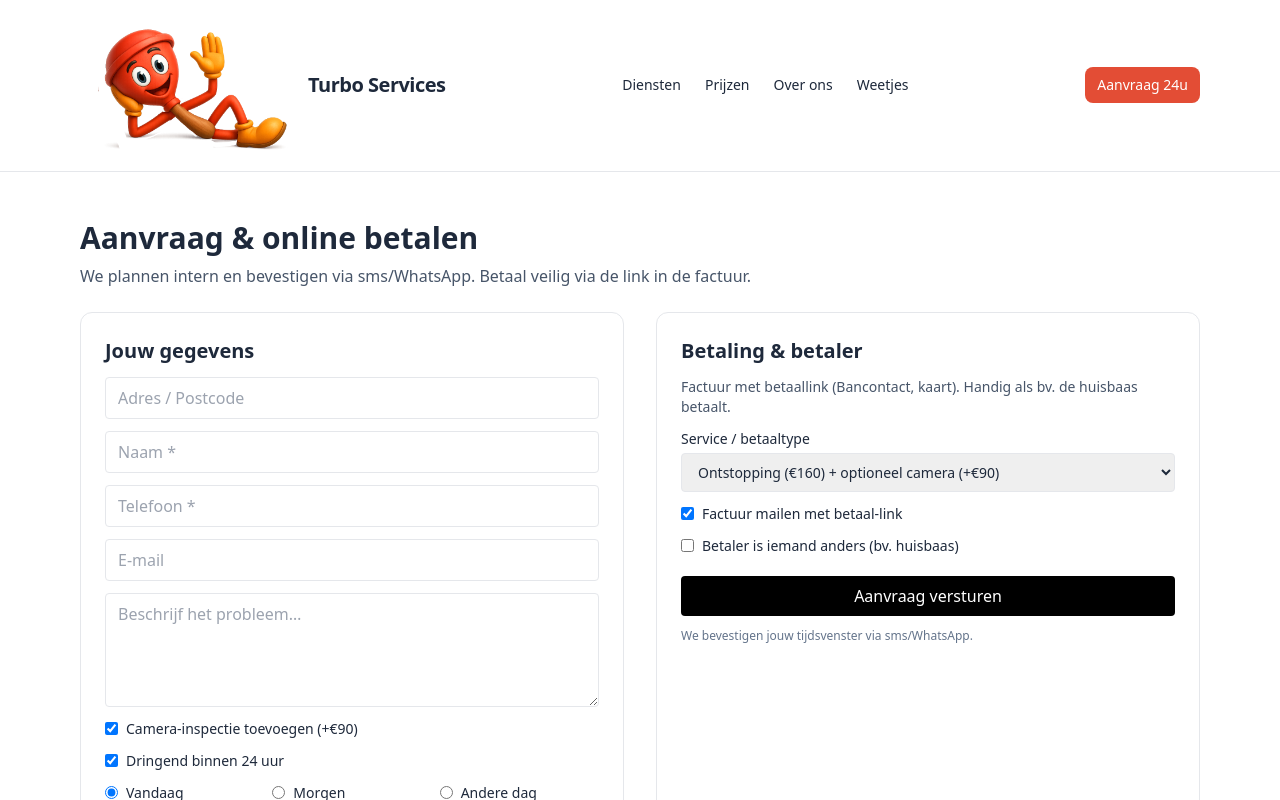
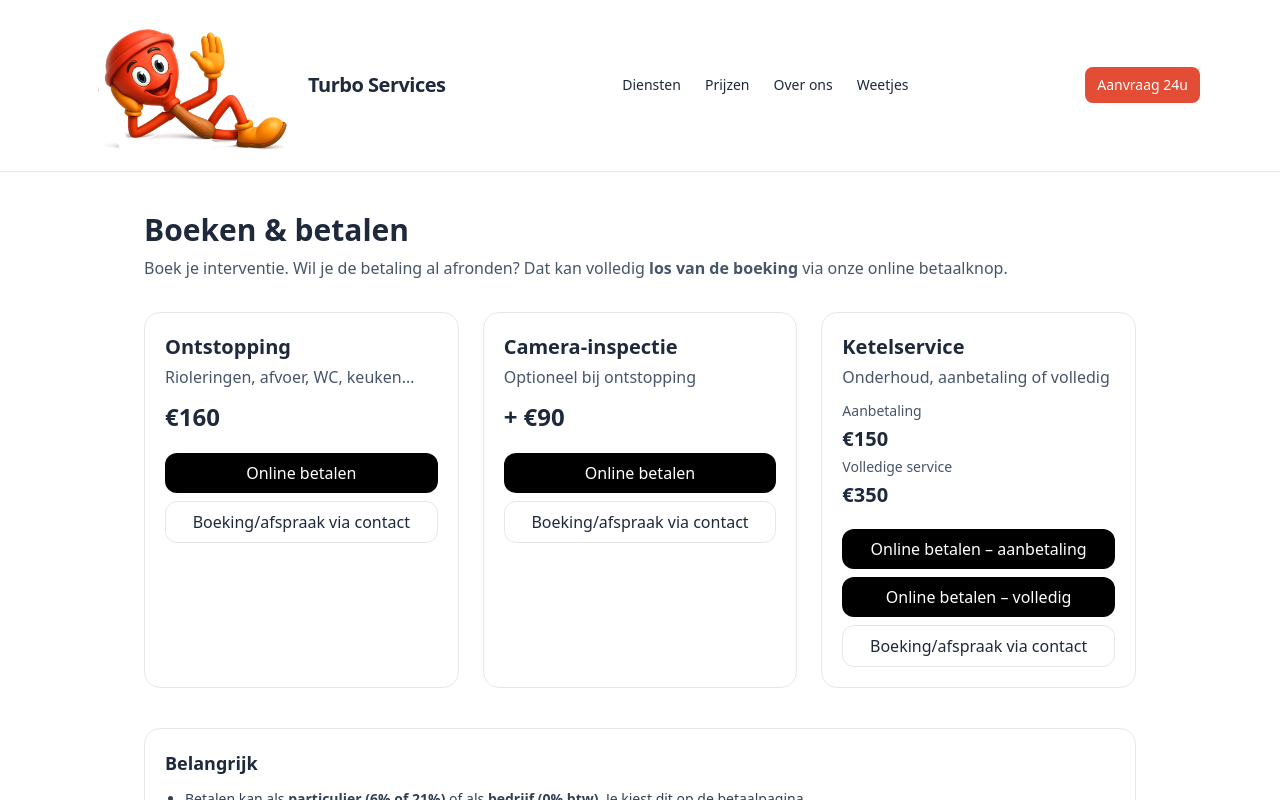
Before and after one commit to Turbo-89/turboservices, a Next.js app: page /boeken in a window 1280 px wide. Shown: the top 800 px of the page. Built offline with nearby package versions, Linux system fonts and the light colour scheme.

Commit message:
Update page.tsx

```diff
--- a/app/boeken/page.tsx
+++ b/app/boeken/page.tsx
@@ -1,168 +1,105 @@
-'use client';
-import { useState } from 'react';
+export const metadata = {
+  title: 'Boeken – Turbo Services',
+  description:
+    'Plan je interventie en rond (optioneel) meteen de online betaling af. Ontstopping, camera-inspectie en ketelservice.',
+};
 
-type Window = 'vandaag'|'morgen'|'andere';
-type DayPart = 'ochtend'|'namiddag'|'avond';
-type ServiceType = 'ontstopping'|'ketel_aanbetaling'|'ketel_volledig';
+export default function BoekenPage() {
+  return (
+    <main className="mx-auto max-w-5xl px-4 py-10">
+      <header className="mb-8">
+        <h1 className="text-3xl font-bold">Boeken & betalen</h1>
+        <p className="mt-2 text-slate-600">
+          Boek je interventie. Wil je de betaling al afronden? Dat kan volledig <strong>los van de boeking</strong> via onze online betaalknop.
+        </p>
+      </header>
 
-export default function Aanvraag(){
-  const [address,setAddress]=useState('');
-  const [contactName,setContactName]=useState('');
-  const [phone,setPhone]=useState('');
-  const [email,setEmail]=useState('');
-  const [desc,setDesc]=useState('');
-  const [urgent,setUrgent]=useState(true);
-  const [windowChoice,setWindowChoice]=useState<Window>('vandaag');
-  const [date,setDate]=useState('');
-  const [dayPart,setDayPart]=useState<DayPart>('ochtend');
-  const [withCamera,setWithCamera]=useState(true);
-  const [payerDiff,setPayerDiff]=useState(false);
-  const [payerName,setPayerName]=useState('');
-  const [payerEmail,setPayerEmail]=useState('');
-  const [sendPaylink,setSendPaylink]=useState(true);
-  const [serviceType,setServiceType]=useState<ServiceType>('ontstopping');
+      {/* Kaarten met diensten + prijsindicatie + betaallink */}
+      <section className="grid gap-6 md:grid-cols-3">
+        {/* Ontstopping */}
+        <article className="rounded-2xl border p-5">
+          <h2 className="text-xl font-semibold">Ontstopping</h2>
+          <p className="mt-1 text-slate-600">Rioleringen, afvoer, WC, keuken…</p>
+          <div className="mt-3 text-2xl font-bold">€160</div>
+          <div className="mt-5 flex flex-col gap-2">
+            <a
+              href="/betalen?amount=160&description=Ontstopping%20interventie"
+              className="inline-flex items-center justify-center rounded-xl bg-black px-4 py-2 text-white hover:opacity-90"
+            >
+              Online betalen
+            </a>
+            <a
+              href="/over-ons#contact"
+              className="inline-flex items-center justify-center rounded-xl border px-4 py-2 hover:bg-slate-50"
+            >
+              Boeking/afspraak via contact
+            </a>
+          </div>
+        </article>
 
-  const [submitted,setSubmitted]=useState<any>(null);
-  const [loading,setLoading]=useState(false);
-  const [error,setError]=useState<string|null>(null);
+        {/* Camera-inspectie */}
+        <article className="rounded-2xl border p-5">
+          <h2 className="text-xl font-semibold">Camera-inspectie</h2>
+          <p className="mt-1 text-slate-600">Optioneel bij ontstopping</p>
+          <div className="mt-3 text-2xl font-bold">+ €90</div>
+          <div className="mt-5 flex flex-col gap-2">
+            <a
+              href="/betalen?amount=90&description=Camera-inspectie"
+              className="inline-flex items-center justify-center rounded-xl bg-black px-4 py-2 text-white hover:opacity-90"
+            >
+              Online betalen
+            </a>
+            <a
+              href="/over-ons#contact"
+              className="inline-flex items-center justify-center rounded-xl border px-4 py-2 hover:bg-slate-50"
+            >
+              Boeking/afspraak via contact
+            </a>
+          </div>
+        </article>
 
-  async function onSubmit(e: React.FormEvent) {
-    e.preventDefault();
-    setError(null);
+        {/* Ketelservice */}
+        <article className="rounded-2xl border p-5">
+          <h2 className="text-xl font-semibold">Ketelservice</h2>
+          <p className="mt-1 text-slate-600">Onderhoud, aanbetaling of volledig</p>
+          <div className="mt-3 space-y-1">
+            <div className="text-sm text-slate-600">Aanbetaling</div>
+            <div className="text-xl font-semibold">€150</div>
+            <div className="text-sm text-slate-600 mt-2">Volledige service</div>
+            <div className="text-xl font-semibold">€350</div>
+          </div>
+          <div className="mt-5 flex flex-col gap-2">
+            <a
+              href="/betalen?amount=150&description=Ketel%20–%20aanbetaling"
+              className="inline-flex items-center justify-center rounded-xl bg-black px-4 py-2 text-white hover:opacity-90"
+            >
+              Online betalen – aanbetaling
+            </a>
+            <a
+              href="/betalen?amount=350&description=Ketel%20–%20volledige%20service"
+              className="inline-flex items-center justify-center rounded-xl bg-black px-4 py-2 text-white hover:opacity-90"
+            >
+              Online betalen – volledig
+            </a>
+            <a
+              href="/over-ons#contact"
+              className="inline-flex items-center justify-center rounded-xl border px-4 py-2 hover:bg-slate-50"
+            >
+              Boeking/afspraak via contact
+            </a>
+          </div>
+        </article>
+      </section>
 
-    if(!contactName.trim()) return setError('Vul je naam in.');
-    if(!phone.trim()) return setError('Vul je telefoonnummer in.');
-
-    const payload={
-      address,contactName,phone,email,desc,urgent,withCamera,
-      window:windowChoice,
-      date:windowChoice==='andere'?date:null,
-      dayPart,
-      payer:payerDiff?{name:payerName,email:payerEmail}:null,
-      sendPaylink,
-      serviceType
-    };
-
-    setLoading(true);
-    try{
-      const res = await fetch('/api/request',{
-        method:'POST',
-        headers:{'Content-Type':'application/json'},
-        body: JSON.stringify(payload)
-      });
-      const data = await res.json();
-      if(!res.ok) throw new Error(data?.error || 'Serverfout');
-
-      setSubmitted(data);
-
-      // reset
-      setAddress(''); setContactName(''); setPhone(''); setEmail('');
-      setDesc(''); setUrgent(true); setWindowChoice('vandaag'); setDate('');
-      setDayPart('ochtend'); setWithCamera(true); setPayerDiff(false);
-      setPayerName(''); setPayerEmail(''); setSendPaylink(true); setServiceType('ontstopping');
-    }catch(err:any){
-      setError(err?.message || 'Er ging iets mis. Probeer opnieuw of bel ons.');
-    }finally{
-      setLoading(false);
-    }
-  }
-
-  return (
-    <section className="container py-12">
-      <h1 className="text-3xl font-bold mb-2">Aanvraag & online betalen</h1>
-      <p className="mb-6 text-slate-600">
-        We plannen intern en bevestigen via sms/WhatsApp. Betaal veilig via de link in de factuur.
-      </p>
-
-      {!submitted && (
-        <form onSubmit={onSubmit} className="grid md:grid-cols-2 gap-8">
-          {error && <div className="md:col-span-2 rounded border border-red-200 bg-red-50 px-3 py-2 text-sm text-red-800">{error}</div>}
-
-          <div className="border rounded-xl p-6">
-            <h2 className="text-xl font-semibold mb-3">Jouw gegevens</h2>
-            <div className="grid gap-3">
-              <input className="border px-3 py-2 rounded" placeholder="Adres / Postcode" value={address} onChange={e=>setAddress(e.target.value)}/>
-              <input className="border px-3 py-2 rounded" placeholder="Naam *" value={contactName} onChange={e=>setContactName(e.target.value)}/>
-              <input className="border px-3 py-2 rounded" placeholder="Telefoon *" value={phone} onChange={e=>setPhone(e.target.value)}/>
-              <input className="border px-3 py-2 rounded" placeholder="E-mail" value={email} onChange={e=>setEmail(e.target.value)}/>
-              <textarea className="border px-3 py-2 rounded" rows={4} placeholder="Beschrijf het probleem…" value={desc} onChange={e=>setDesc(e.target.value)} />
-              <label className="flex items-center gap-2 text-sm">
-                <input type="checkbox" checked={withCamera} onChange={e=>setWithCamera(e.target.checked)} /> Camera-inspectie toevoegen (+€90)
-              </label>
-              <label className="flex items-center gap-2 text-sm">
-                <input type="checkbox" checked={urgent} onChange={e=>setUrgent(e.target.checked)} /> Dringend binnen 24 uur
-              </label>
-
-              <div className="grid md:grid-cols-3 gap-2 text-sm">
-                <label className="flex items-center gap-2"><input type="radio" name="win" checked={windowChoice==='vandaag'} onChange={()=>setWindowChoice('vandaag')}/> Vandaag</label>
-                <label className="flex items-center gap-2"><input type="radio" name="win" checked={windowChoice==='morgen'} onChange={()=>setWindowChoice('morgen')}/> Morgen</label>
-                <label className="flex items-center gap-2"><input type="radio" name="win" checked={windowChoice==='andere'} onChange={()=>setWindowChoice('andere')}/> Andere dag</label>
-              </div>
-
-              {windowChoice==='andere' && (
-                <div className="grid grid-cols-2 gap-2">
-                  <input type="date" className="border px-3 py-2 rounded" value={date} onChange={e=>setDate(e.target.value)} />
-                  <select className="border px-3 py-2 rounded" value={dayPart} onChange={e=>setDayPart(e.target.value as DayPart)}>
-                    <option value="ochtend">Ochtend</option>
-                    <option value="namiddag">Namiddag</option>
-                    <option value="avond">Avond</option>
-                  </select>
-                </div>
-              )}
-            </div>
-          </div>
-
-          <div className="border rounded-xl p-6">
-            <h2 className="text-xl font-semibold mb-3">Betaling & betaler</h2>
-            <p className="text-sm text-slate-600 mb-3">Factuur met betaallink (Bancontact, kaart). Handig als bv. de huisbaas betaalt.</p>
-            <div className="grid gap-3">
-              <label className="grid gap-1 text-sm">
-                <span>Service / betaaltype</span>
-                <select className="border px-3 py-2 rounded" value={serviceType} onChange={e=>setServiceType(e.target.value as ServiceType)}>
-                  <option value="ontstopping">Ontstopping (€160) + optioneel camera (+€90)</option>
-                  <option value="ketel_aanbetaling">Ketel – aanbetaling (bv. €500)</option>
-                  <option value="ketel_volledig">Ketel – volledig bedrag (bv. €3.500)</option>
-                </select>
-              </label>
-
-              <label className="flex items-center gap-2 text-sm">
-                <input type="checkbox" checked={sendPaylink} onChange={e=>setSendPaylink(e.target.checked)} /> Factuur mailen met betaal-link
-              </label>
-
-              <label className="flex items-center gap-2 text-sm">
-                <input type="checkbox" checked={payerDiff} onChange={e=>setPayerDiff(e.target.checked)} /> Betaler is iemand anders (bv. huisbaas)
-              </label>
-
-              {payerDiff && (
-                <div className="grid gap-2">
-                  <input className="border px-3 py-2 rounded" placeholder="Naam betaler" value={payerName} onChange={e=>setPayerName(e.target.value)} />
-                  <input className="border px-3 py-2 rounded" placeholder="E-mail betaler" value={payerEmail} onChange={e=>setPayerEmail(e.target.value)} />
-                </div>
-              )}
-
-              <button type="submit" disabled={loading} className="bg-black text-white px-4 py-2 rounded mt-2 disabled:opacity-60">
-                {loading ? 'Verwerken…' : 'Aanvraag versturen'}
-              </button>
-              <p className="text-xs text-slate-500">We bevestigen jouw tijdsvenster via sms/WhatsApp.</p>
-            </div>
-          </div>
-        </form>
-      )}
-
-      {submitted && (
-        <div className="border rounded-xl p-6 bg-slate-50">
-          <h2 className="text-xl font-semibold mb-2">Bedankt! Aanvraag ontvangen ✅</h2>
-          <p className="text-sm mb-2">
-            {submitted.message || 'We sturen zo meteen een bevestiging.'}
-          </p>
-          {submitted.pay?.url && (
-            <p className="text-sm">Betaal-link: <a className="underline" href={submitted.pay.url}>{submitted.pay.url}</a></p>
-          )}
-          <div className="mt-3 text-sm">
-            Dringend? Bel <a className="underline" href="tel:+32485031877">0485 03 18 77</a> of WhatsApp via <a className="underline" href="https://wa.me/32485031877">wa.me/32485031877</a>.
-          </div>
-        </div>
-      )}
-    </section>
+      {/* Info-blok */}
+      <section className="mt-10 rounded-2xl border p-5">
+        <h3 className="text-lg font-semibold">Belangrijk</h3>
+        <ul className="mt-3 list-disc space-y-1 pl-5 text-sm text-slate-700">
+          <li>Betalen kan als <strong>particulier (6% of 21%)</strong> of als <strong>bedrijf (0% btw)</strong>. Je kiest dit op de betaalpagina.</li>
+          <li>De betaling staat <strong>los van de boeking</strong>. Wij contacteren je na ontvangst voor de planning.</li>
+          <li>Wil je een <strong>ander bedrag</strong> betalen? Ga naar <a className="underline" href="/betalen">/betalen</a> en vul zelf het bedrag in.</li>
+        </ul>
+      </section>
+    </main>
   );
 }
```
